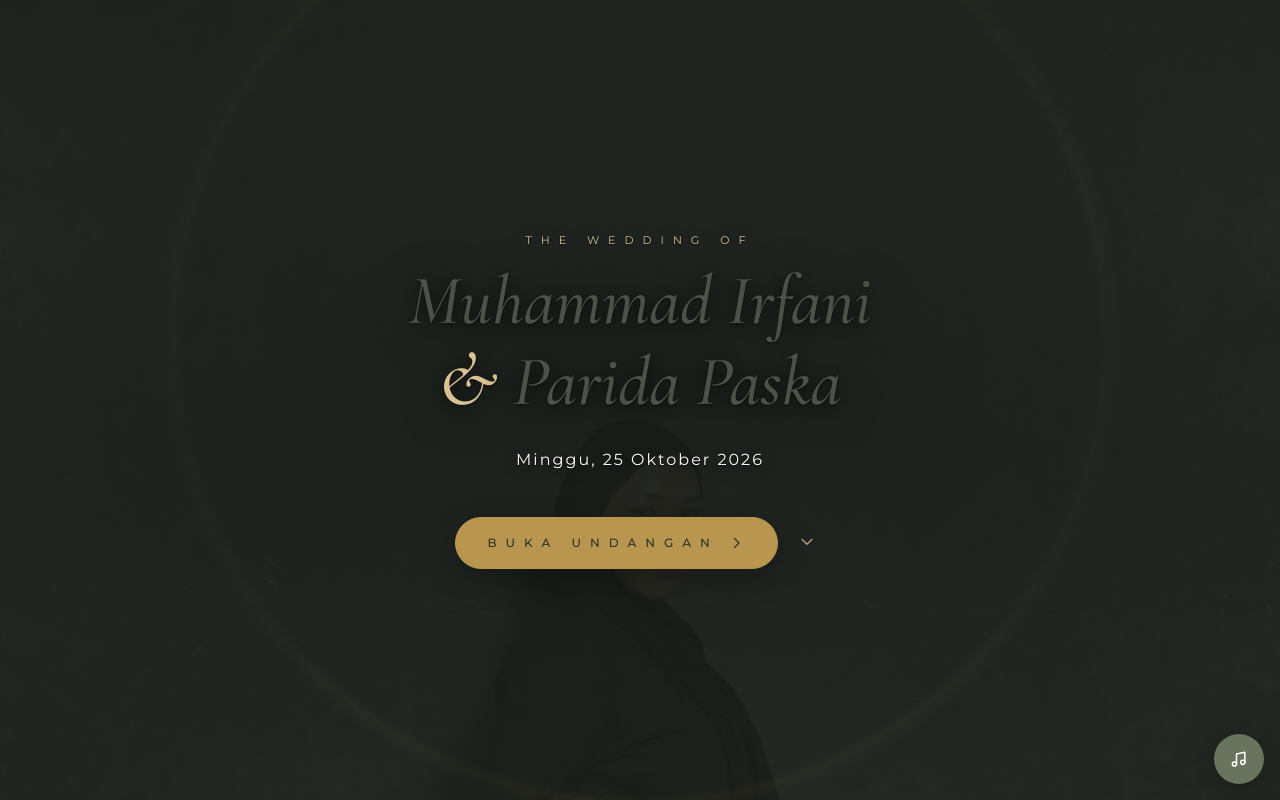
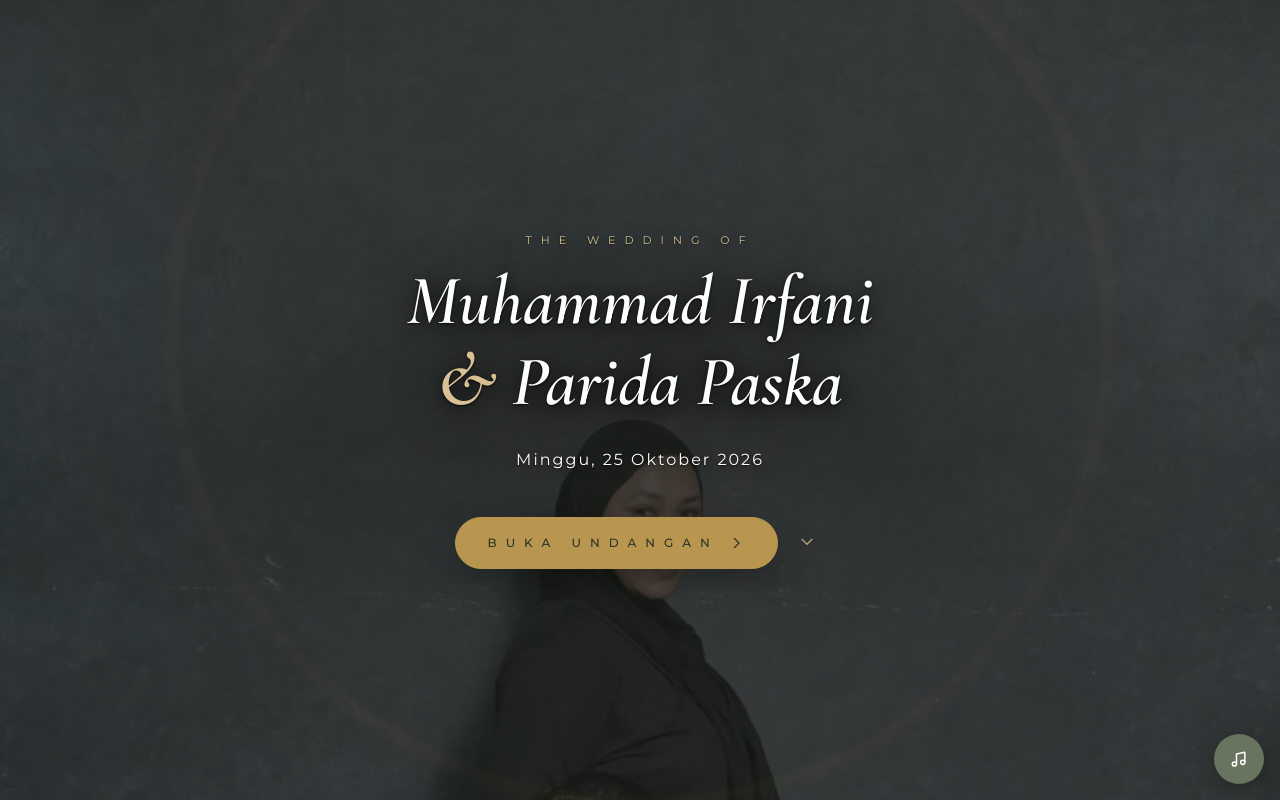
Before and after one commit to GustiAhmad/Project-Digital-Invitation, a website built with Vite: page index.html in a window 1280 px wide. Shown: the top 800 px of the page. Built offline with nearby package versions, Linux system fonts and the light colour scheme; no server answers.

Commit message:
fix: perjelas foto & nama pengantin di cover
Catatan klien: foto cover tidak terlihat dan nama pengantin tampak gelap.

- config.js: opacity backdrop 0.32 -> 0.6 agar foto benar-benar tampil
- sections.css: scrim #cover::after dikurangi kepekatannya (radial .82 -> .72, tepi lebih terang)
- sections.css: h1 cover diberi color putih eksplisit + font-weight 600 + shadow lebih kuat

```diff
--- a/src/config.js
+++ b/src/config.js
@@ -254,9 +254,11 @@ export const CONFIG = {
       // section galeri tampil jelas sebagai foto fitur.
       src: './img/gallery-1.jpg',
       alt: 'Foto pre-wedding Muhammad Irfani & Parida Paska',
-      // 0..1. Jangan naikkan di atas ~0.45: teks putih di atas
-      // foto terang akan jadi sulit dibaca lagi.
-      opacity: 0.32,
+      // 0..1. Nilai ini di-set ke CSS var dan DI-redupkan lagi oleh
+      // scrim #cover::after. 0.32 ternyata membuat foto praktis tak
+      // terlihat di bawah scrim yang pekat; 0.62 membuat foto jelas
+      // tampil tanpa mengalahkan teks (renderHero membatasi maks 0.6).
+      opacity: 0.6,
       // Fokus saat foto dipotong oleh background-size: cover.
       // '50% 30%' = bagian atas foto, tempat wajah biasanya ada.
       position: '50% 30%',
--- a/src/styles/sections.css
+++ b/src/styles/sections.css
@@ -65,19 +65,20 @@
   z-index: -2;
 }
 
-/* Scrim: paling gelap di tengah, agak longgar di tepi. Area
-   tengah-tengah halaman bukan kebetulan - di situlah nama
-   dan tombol berada, jadi bagian yang paling butuh kontras. */
+/* Scrim: cukup gelap di tengah supaya teks tetap kontras, tapi
+   tepinya dibiarkan lebih terang supaya FOTO tetap terlihat.
+   Sebelumnya scrim terlalu pekat (radial .82) sehingga foto
+   tenggelam dan cover terlihat seperti gradien gelap biasa. */
 #cover::after {
   background:
-    radial-gradient(ellipse 70% 55% at 50% 46%,
-      rgba(20, 24, 19, .82) 0%,
-      rgba(20, 24, 19, .62) 55%,
-      rgba(20, 24, 19, .34) 100%),
+    radial-gradient(ellipse 68% 54% at 50% 47%,
+      rgba(20, 24, 19, .72) 0%,
+      rgba(20, 24, 19, .40) 55%,
+      rgba(20, 24, 19, .10) 100%),
     linear-gradient(to bottom,
-      rgba(20, 24, 19, .55) 0%,
-      rgba(20, 24, 19, .28) 30%,
-      rgba(20, 24, 19, .38) 100%);
+      rgba(20, 24, 19, .38) 0%,
+      rgba(20, 24, 19, .12) 35%,
+      rgba(20, 24, 19, .30) 100%);
   z-index: -1;
 }
 
@@ -90,14 +91,20 @@
 
 /* ---------- Kontras teks di atas foto ----------
    Nama pengantin sebelumnya dianggap "terlalu menyatu dengan
-   background". Tiga lapis sekarang: scrim ::after di atas,
-   text-shadow berlapis di sini, dan font tetap putih penuh. */
+   background". Beberapa lapis sekarang: scrim ::after di atas,
+   foto yang tidak terlalu redup, color putih EKSPLISIT (jangan
+   hanya mengandalkan warisan, supaya tetap putih di browser yang
+   agresif menurunkan kontras), text-shadow berlapis, dan
+   font-weight lebih tebal. */
 .hero-content h1 {
+  color: var(--white);
+  font-weight: 600;
   font-size: var(--fs-h1);
+  line-height: 1.15;
   text-shadow:
-    0 1px 2px rgba(0, 0, 0, .55),
-    0 2px 18px rgba(0, 0, 0, .65),
-    0 4px 40px rgba(0, 0, 0, .5);
+    0 1px 3px rgba(0, 0, 0, .75),
+    0 3px 22px rgba(0, 0, 0, .8),
+    0 6px 48px rgba(0, 0, 0, .6);
 }
 
 .hero-content .small-title {
```
